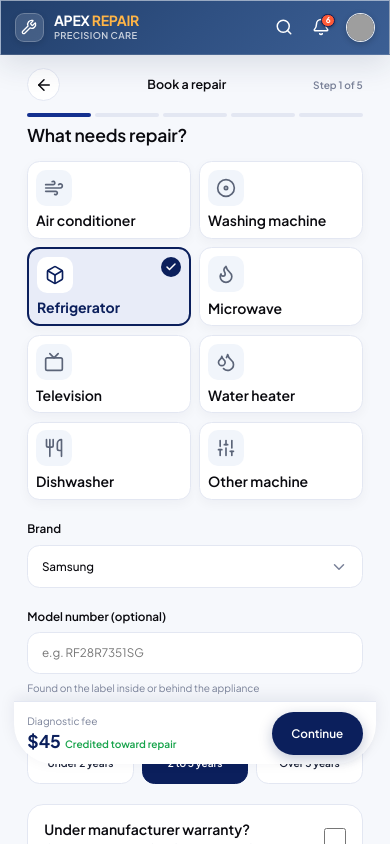
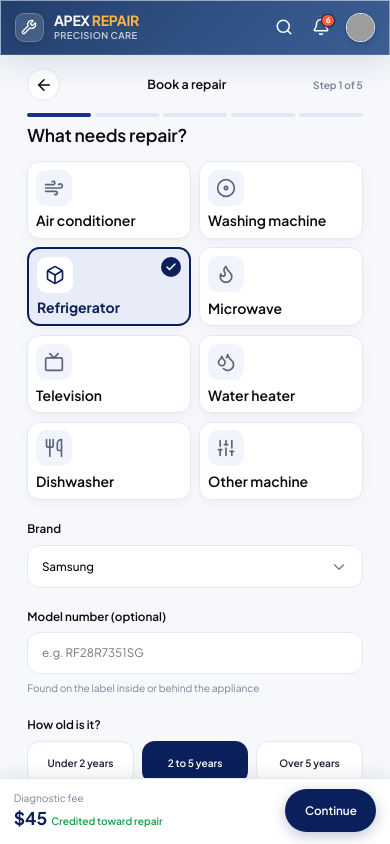
Before and after one commit to Chandan-rajbhar/Apex-Repair, a React (Vite) app: page /book in a window 390 px wide. Built offline with nearby package versions, Linux system fonts and the light colour scheme; grey boxes are pictures that could not be loaded.

Commit message:
feat-update

```diff
--- a/src/styles/device-wrapper.css
+++ b/src/styles/device-wrapper.css
@@ -132,7 +132,8 @@
   display: none !important;
 }
 
-/* Bottom Navigation inside device screen - pinned at bottom as flex child */
+/* Bottom Navigation inside device screen - Desktop frame */
+@media (min-width: 601px) {
   .device-screen .bottom-nav-container {
     position: relative !important;
     left: auto !important;
@@ -161,6 +162,7 @@
     left: auto !important;
     transform: none !important;
     z-index: 55 !important;
+  }
 }
 
 /* Modal Backdrops & Sheets inside device screen */
@@ -197,28 +199,43 @@
   border-bottom-right-radius: 40px !important;
 }
 
-/* Native Mobile Breakpoint (<= 500px): Clean Fullscreen View */
-@media (max-width: 500px) {
+/* Native Mobile Breakpoint (<= 600px): Clean Fullscreen View */
+@media (max-width: 600px) {
   .device-canvas-container {
     padding: 0 !important;
+    min-height: 100vh !important;
+    min-height: 100dvh !important;
+    height: 100dvh !important;
+    background: var(--bg-page) !important;
+    align-items: flex-start !important;
+  }
+
+  .bg-blob-container {
+    display: none !important;
   }
 
   .device-wrapper {
     max-width: 100% !important;
-    height: 100vh !important;
+    width: 100% !important;
+    height: 100% !important;
+    min-height: 100vh !important;
+    min-height: 100dvh !important;
     padding: 0 !important;
     margin: 0 !important;
   }
 
   .device-frame {
     max-width: 100% !important;
-    height: 100vh !important;
+    width: 100% !important;
+    height: 100% !important;
     min-height: 100vh !important;
+    min-height: 100dvh !important;
     border-radius: 0 !important;
     border: none !important;
     box-shadow: none !important;
     padding: 0 !important;
     background: transparent !important;
+    overflow: visible !important;
   }
 
   .device-speaker-bezel,
@@ -228,32 +245,80 @@
 
   .device-screen {
     border-radius: 0 !important;
-    height: 100vh !important;
+    width: 100% !important;
+    max-width: 100% !important;
+    height: 100% !important;
+    min-height: 100vh !important;
+    min-height: 100dvh !important;
     box-shadow: none !important;
+    overflow: hidden !important;
   }
 
   .device-screen .app-header {
     border-radius: 0 !important;
   }
 
-  /* Mobile: revert bottom nav to fixed so it stays at viewport bottom */
-  .device-screen .bottom-nav-container {
+  /* Mobile: fixed bottom nav docked at viewport bottom */
+  .device-screen .bottom-nav-container,
+  .bottom-nav-container {
     position: fixed !important;
     left: 0 !important;
     right: 0 !important;
     bottom: 0 !important;
     top: auto !important;
+    transform: none !important;
     flex: none !important;
     width: 100% !important;
     max-width: 100% !important;
     border-radius: 0 !important;
+    border-left: none !important;
+    border-right: none !important;
+    border-bottom: none !important;
+    border-top: 1px solid var(--border, #E2E8F0) !important;
     margin: 0 !important;
-    z-index: 100 !important;
+    z-index: 1000 !important;
+    background: rgba(255, 255, 255, 0.98) !important;
+    -webkit-backdrop-filter: blur(16px) !important;
+    backdrop-filter: blur(16px) !important;
+    box-shadow: 0 -4px 20px rgba(15, 42, 68, 0.08) !important;
+    padding-left: clamp(4px, 2vw, 8px) !important;
+    padding-right: clamp(4px, 2vw, 8px) !important;
+    padding-bottom: max(env(safe-area-inset-bottom, 0px), 6px) !important;
+    height: calc(var(--nav-height, 60px) + env(safe-area-inset-bottom, 0px)) !important;
+    box-sizing: border-box !important;
+    display: flex !important;
+    align-items: center !important;
+    justify-content: space-around !important;
   }
 
   /* Add padding-bottom to main content so it doesn't hide behind fixed nav */
-  .device-screen .app-main-content {
-    padding-bottom: 80px !important;
+  .device-screen .app-main-content,
+  .app-main-content {
+    padding-bottom: calc(var(--nav-height, 60px) + env(safe-area-inset-bottom, 0px) + 28px) !important;
+  }
+
+  /* Floating Chat Trigger on mobile */
+  .device-screen .floating-chat-trigger,
+  .floating-chat-trigger {
+    position: fixed !important;
+    bottom: calc(var(--nav-height, 60px) + env(safe-area-inset-bottom, 0px) + 16px) !important;
+    right: 16px !important;
+    z-index: 1001 !important;
+  }
+
+  /* Sticky Booking Action Bar */
+  .device-screen .book-bottom-action-bar,
+  .device-screen .sticky-confirm-bar {
+    position: fixed !important;
+    bottom: 0 !important;
+    left: 0 !important;
+    right: 0 !important;
+    transform: none !important;
+    width: 100% !important;
+    max-width: 100% !important;
+    border-radius: 0 !important;
+    z-index: 1000 !important;
+    padding-bottom: max(env(safe-area-inset-bottom, 0px), 12px) !important;
   }
 
   .device-home-bar-wrap {
--- a/src/styles/theme-apex.css
+++ b/src/styles/theme-apex.css
@@ -90,10 +90,11 @@ body {
   box-sizing: border-box;
 }
 
-@media (max-width: 500px) {
+@media (max-width: 600px) {
   #root {
     background: var(--bg-page) !important;
     align-items: flex-start;
+    min-height: 100dvh !important;
   }
 }
 
@@ -668,6 +669,8 @@ body {
   overflow-y: auto !important;
 }
 
+/* Bottom Nav bar and Header inside desktop device frame */
+@media (min-width: 601px) {
   .device-screen .bottom-nav-container {
     position: relative !important;
     bottom: auto !important;
@@ -692,9 +695,70 @@ body {
     border-top-left-radius: 40px !important;
     border-top-right-radius: 40px !important;
   }
+}
 
-@media (max-width: 500px) {
+/* Mobile full-screen view (<= 600px): Clean fixed navbar and reset radii */
+@media (max-width: 600px) {
   .device-screen .app-header {
     border-radius: 0 !important;
   }
+
+  .device-screen .bottom-nav-container,
+  .bottom-nav-container {
+    position: fixed !important;
+    left: 0 !important;
+    right: 0 !important;
+    bottom: 0 !important;
+    top: auto !important;
+    transform: none !important;
+    width: 100% !important;
+    max-width: 100% !important;
+    flex: none !important;
+    border-radius: 0 !important;
+    border-left: none !important;
+    border-right: none !important;
+    border-bottom: none !important;
+    border-top: 1px solid var(--border, #E2E8F0) !important;
+    margin: 0 !important;
+    z-index: 1000 !important;
+    background: rgba(255, 255, 255, 0.98) !important;
+    -webkit-backdrop-filter: blur(16px) !important;
+    backdrop-filter: blur(16px) !important;
+    box-shadow: 0 -4px 20px rgba(15, 42, 68, 0.08) !important;
+    padding-left: clamp(4px, 2vw, 8px) !important;
+    padding-right: clamp(4px, 2vw, 8px) !important;
+    padding-bottom: max(env(safe-area-inset-bottom, 0px), 6px) !important;
+    height: calc(var(--nav-height, 60px) + env(safe-area-inset-bottom, 0px)) !important;
+    box-sizing: border-box !important;
+    display: flex !important;
+    align-items: center !important;
+    justify-content: space-around !important;
   }
+
+  .device-screen .app-main-content,
+  .app-main-content {
+    padding-bottom: calc(var(--nav-height, 60px) + env(safe-area-inset-bottom, 0px) + 28px) !important;
+  }
+
+  .device-screen .floating-chat-trigger,
+  .floating-chat-trigger {
+    position: fixed !important;
+    bottom: calc(var(--nav-height, 60px) + env(safe-area-inset-bottom, 0px) + 16px) !important;
+    right: 16px !important;
+    z-index: 1001 !important;
+  }
+
+  .device-screen .book-bottom-action-bar,
+  .device-screen .sticky-confirm-bar {
+    position: fixed !important;
+    bottom: 0 !important;
+    left: 0 !important;
+    right: 0 !important;
+    transform: none !important;
+    width: 100% !important;
+    max-width: 100% !important;
+    border-radius: 0 !important;
+    z-index: 1000 !important;
+    padding-bottom: max(env(safe-area-inset-bottom, 0px), 12px) !important;
+  }
+}
```
Lines whose indentation alone changed are shown as unchanged.
